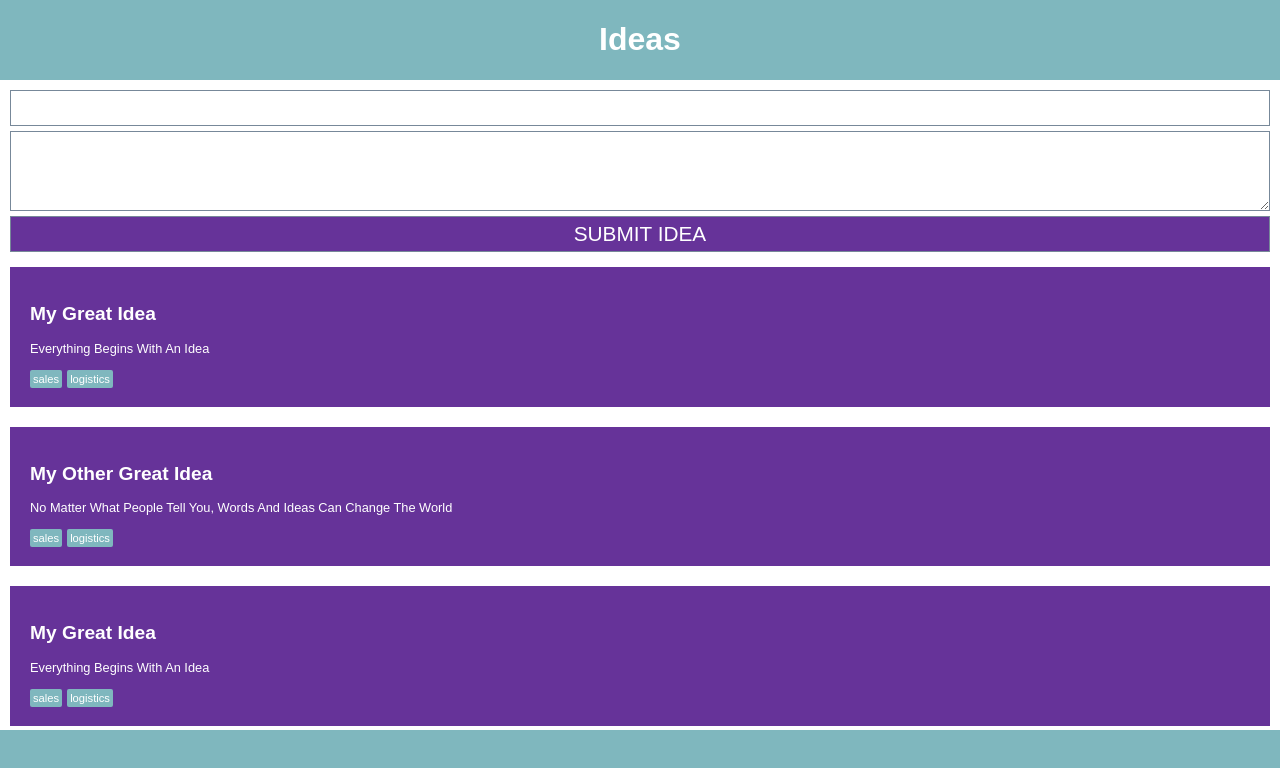
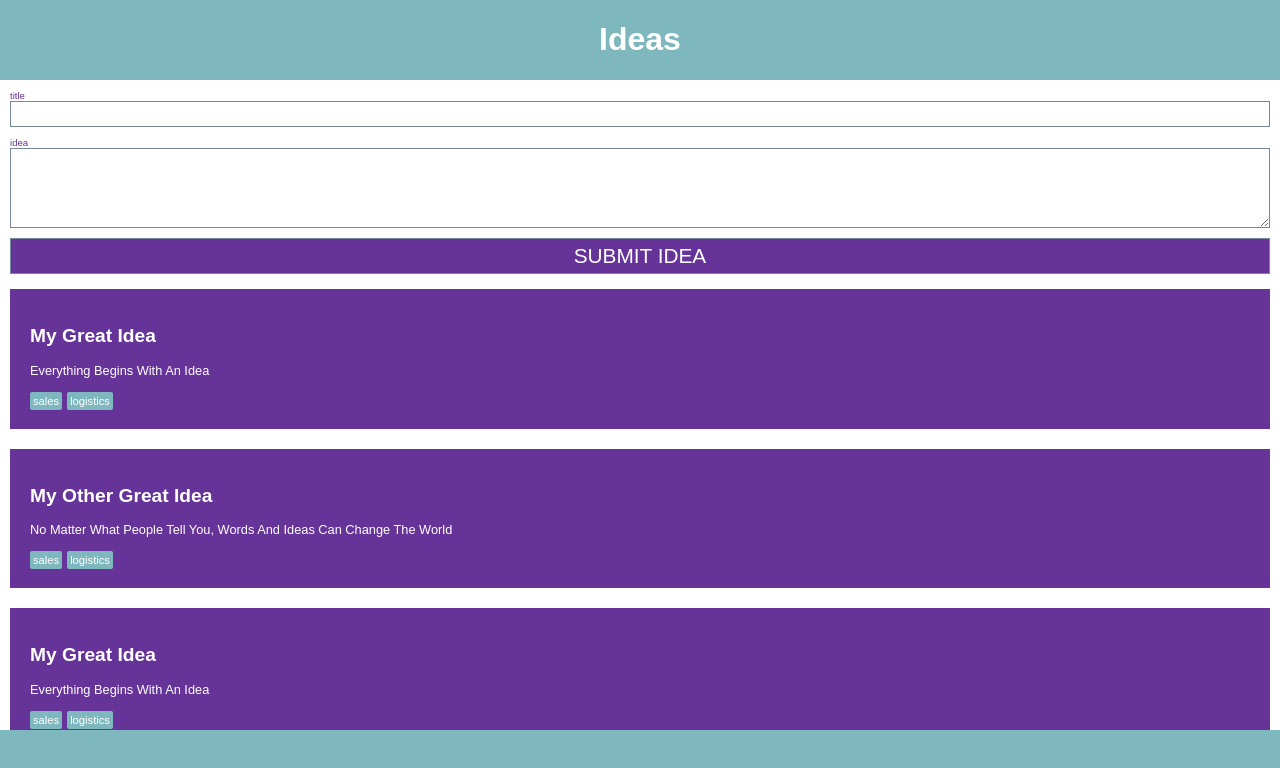
Before and after one commit to leojclarke/idyeahs, a React (Create React App) app: page / in a window 1280 px wide. Shown: the top 768 px of the page. Built offline with nearby package versions, Linux system fonts and the light colour scheme.

Commit message:
Add label

```diff
--- a/src/app/Footer.js
+++ b/src/app/Footer.js
@@ -1,7 +1,7 @@
 import React from 'react'
 import styled from 'styled-components'
 
-const StyledFooter = styled.div`
+const StyledFooter = styled.footer`
   background: rgba(127, 183, 190, 1);
   color: white;
 `
--- a/src/app/Header.js
+++ b/src/app/Header.js
@@ -1,7 +1,7 @@
 import React from 'react'
 import styled from 'styled-components'
 
-const Heading = styled.div`
+const Heading = styled.header`
   background: rgba(127, 183, 190, 1);
 `
 const Title = styled.h1`
--- a/src/app/IdeaPost.js
+++ b/src/app/IdeaPost.js
@@ -2,7 +2,7 @@ import React from 'react'
 import styled from 'styled-components'
 import Tag from './Tag'
 
-const IdeaContainer = styled.div`
+const IdeaContainer = styled.section`
   padding: 20px;
   margin: 10px 0px;
   background: rebeccapurple;
--- a/src/app/IdeasFeed.js
+++ b/src/app/IdeasFeed.js
@@ -8,7 +8,12 @@ const IdeasList = styled.div`
   color: white;
   overflow: scroll;
 `
-
+const StyledLabel = styled.label`
+  display: grid;
+  margin: 0 0 5px 0;
+  font-size: 0.6em;
+  color: rebeccapurple;
+`
 const StyledInput = styled.input`
   margin: 0 0 5px 0;
   padding: 5px;
@@ -39,8 +44,14 @@ export default function IdeasFeed({ posts }) {
   return (
     <IdeasList>
       <StyledForm>
-        <StyledInput />
-        <StyledTextArea />
+        <StyledLabel>
+          title
+          <StyledInput />
+        </StyledLabel>
+        <StyledLabel>
+          idea
+          <StyledTextArea />
+        </StyledLabel>
         <StyledButton>SUBMIT IDEA</StyledButton>
       </StyledForm>
       {posts.map(post => (
```
